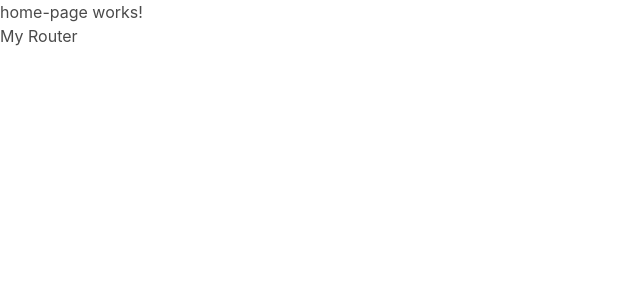
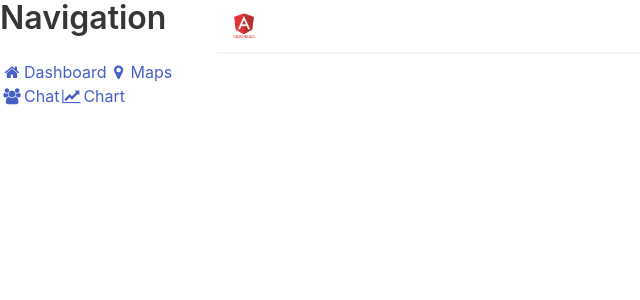
Before and after one commit to angular-indonesia/starter-angular-loopback-bulma, an Angular app: page /home in a window 1280 px wide. Shown: the top 300 px of the page, without its empty margins (0-640 px from the left). Built offline with nearby package versions, Linux system fonts and the light colour scheme.

Commit message:
add home template design

```diff
--- a/src/app/home-page/home-page.component.html
+++ b/src/app/home-page/home-page.component.html
@@ -1,7 +1,30 @@
-<p>
-  home-page works!
-</p>
-<div>
-    My Router
-    <router-outlet></router-outlet>
+<div class="columns">
+  <aside class="column aside hero is-fullheight is-hidden-mobile">
+    <div>
+      <div class="menu">
+        <div class="title">Navigation</div>
+        <a href="" class="item active"><span class="icon"><i class="fa fa-home"></i></span><span class="name">Dashboard</span></a>
+        <a href="" class="item"><span class="icon"><i class="fa fa-map-marker"></i></span><span class="name">Maps</span></a>
+        <a href="" class="item"><span class="icon"><i class="fa fa-users"></i></span><span class="name">Chat</span></a>
+        <a href="" class="item"><span class="icon"><i class="fa fa-line-chart"></i></span><span class="name">Chart</span></a>
+      </div>
+    </div>
+  </aside>
+  <div class="column is-10 mainside">
+    <nav class="navbar has-shadow">
+      <div class="navbar-brand">
+        <a class="navbar-item">
+          <img src="assets/logo.png" alt="Application Name" width="28" height="28">
+        </a>
+        <div class="navbar-burger">
+          <span></span>
+          <span></span>
+          <span></span>
+        </div>
+      </div>
+    </nav>
+    <div class="content">
+      <router-outlet></router-outlet>
+    </div>
+  </div>
 </div>
```
